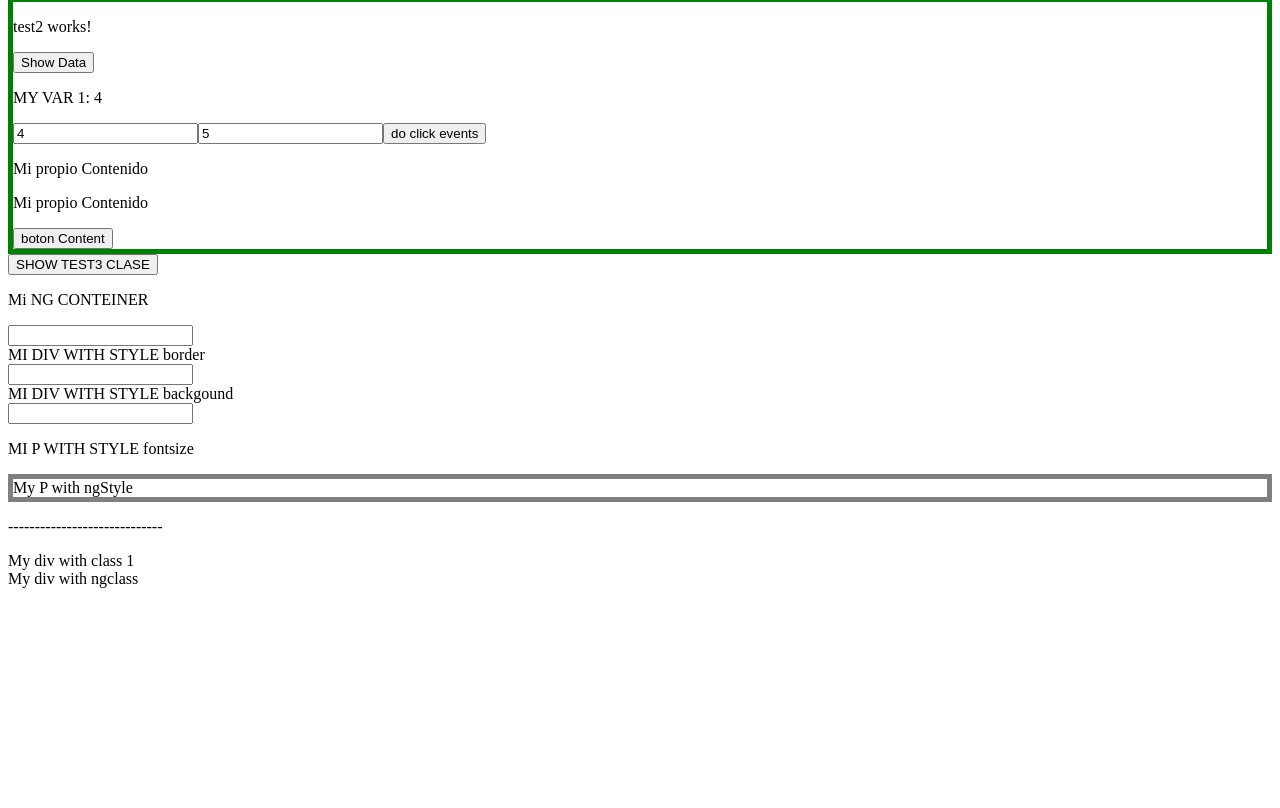
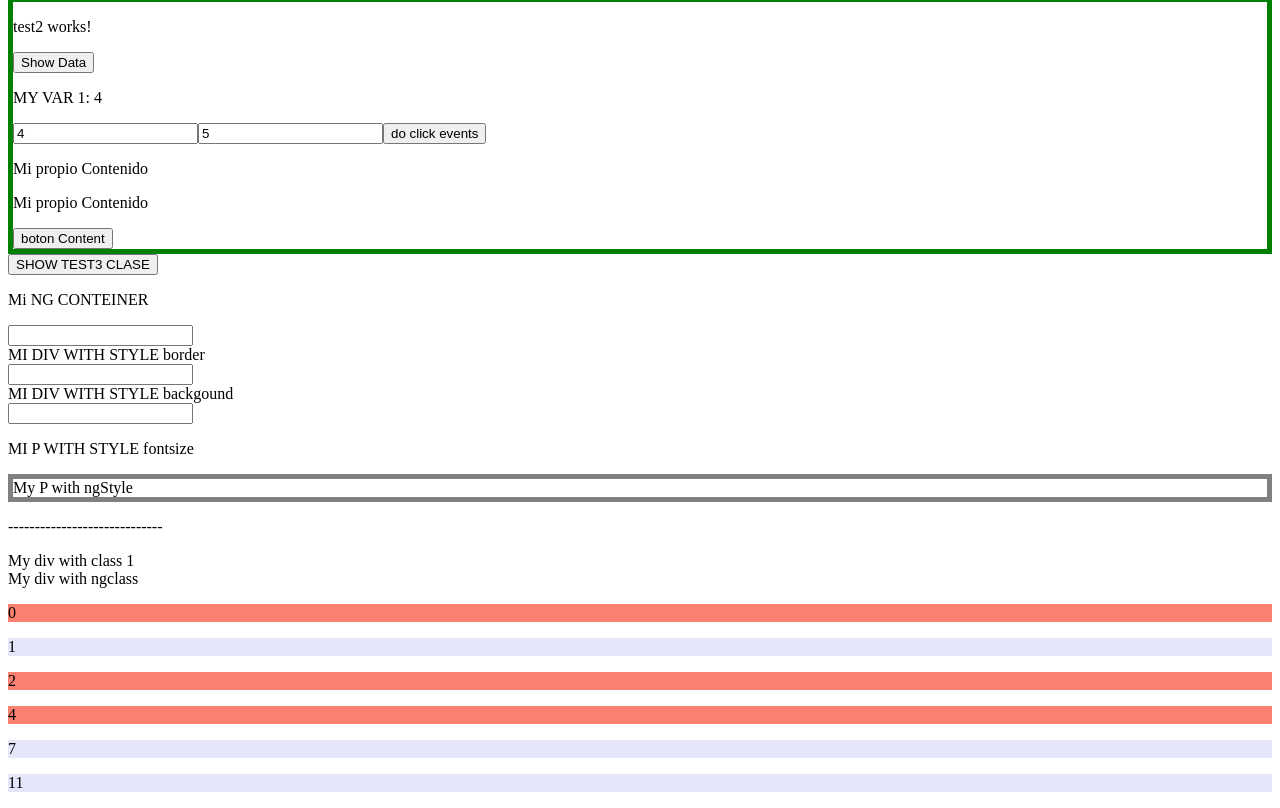
Before and after one commit to LizVasquez/angular-course-2021, an Angular app: page / in a window 1280 px wide. Shown: the part 2404-3212 px from the top of the page. Before the commit the page ends 3000 px from the top, so only its background shows below. Built offline with nearby package versions, Linux system fonts and the light colour scheme.

Commit message:
08/11/2021 odd and even ngfor-background

```diff
--- a/src/app/app.component.html
+++ b/src/app/app.component.html
@@ -180,3 +180,16 @@ MI P WITH STYLE fontsize
 }">
   My div with ngclass
 </div>
+
+
+<!-- tarea4 11/08/-->
+
+<span *ngFor="let num of [0,1,2,4,7,11]">
+  <div *ngIf= "num%2 !==0 else num2">
+    <p [style.background]="'lavender'">{{num}}</p>
+  </div>
+  <ng-template #num2>
+    <p [style.background]="'salmon'">{{num}}</p>
+  </ng-template>
+
+</span>
```
